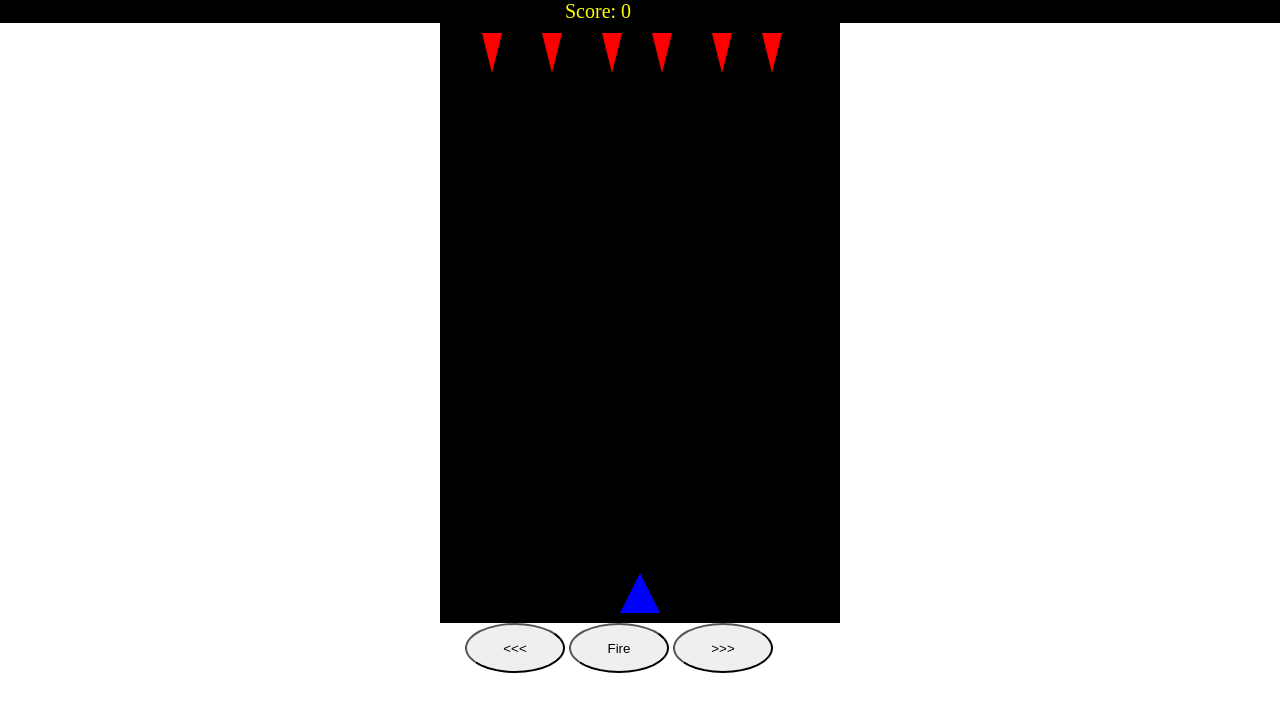
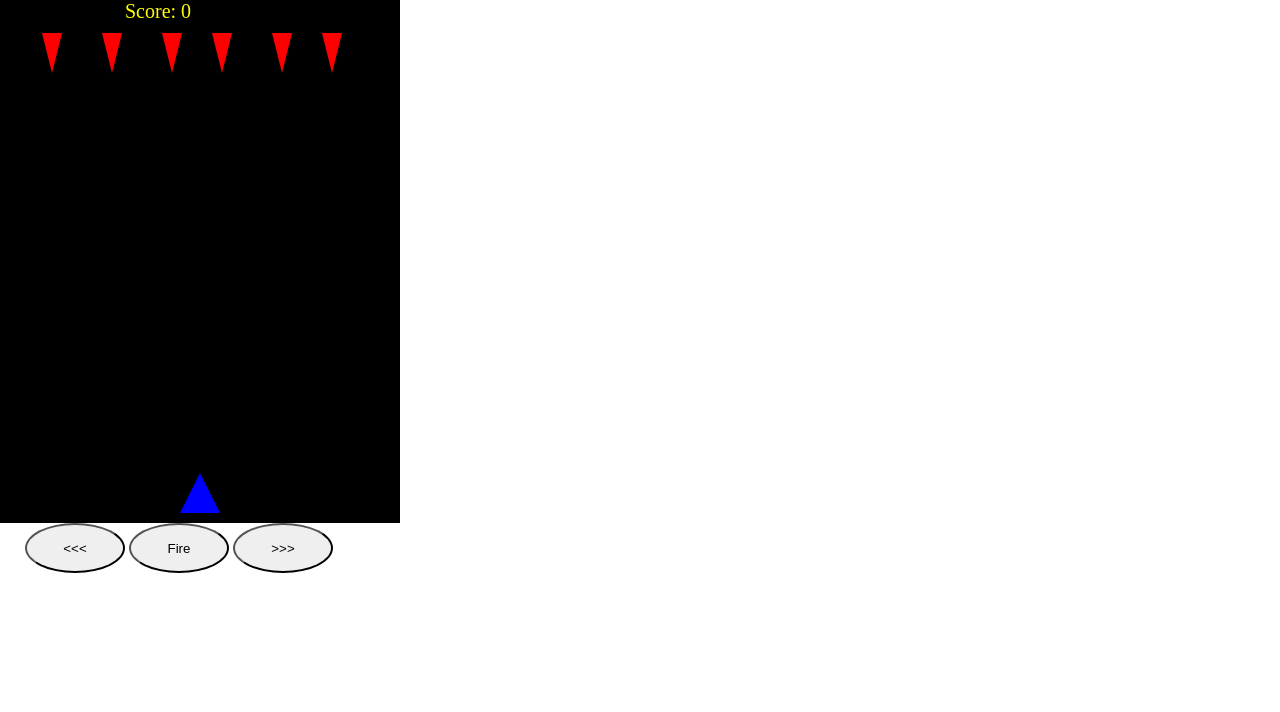
Before and after one commit to Carlos-Alexandre-Leutz/gameBox, a plain HTML site: page index.html in a window 1280 px wide. Drawn offline with Linux system fonts and the light colour scheme.

Commit message:
feature: ajuste no tamanho da tela para celulares

```diff
--- a/script.js
+++ b/script.js
@@ -1,7 +1,7 @@
 const canvas = document.getElementById('gameCanvas');
 const ctx = canvas.getContext('2d');
 const canvasWidth = canvas.width = 400;
-const canvasHeight = canvas.height = 600;
+const canvasHeight = canvas.height = 500;
 // Variável de estado para controlar se o jogo está em andamento
 let jogoEmAndamento = true;
 // Variável para armazenar a pontuação
--- a/styles.css
+++ b/styles.css
@@ -2,7 +2,8 @@ body {
   margin: 0;
   padding: 0;
   width: 100%;
-  max-width: 100%;
+  max-width: 400px;
+  overflow: hidden;
 }
 
 canvas {
```
